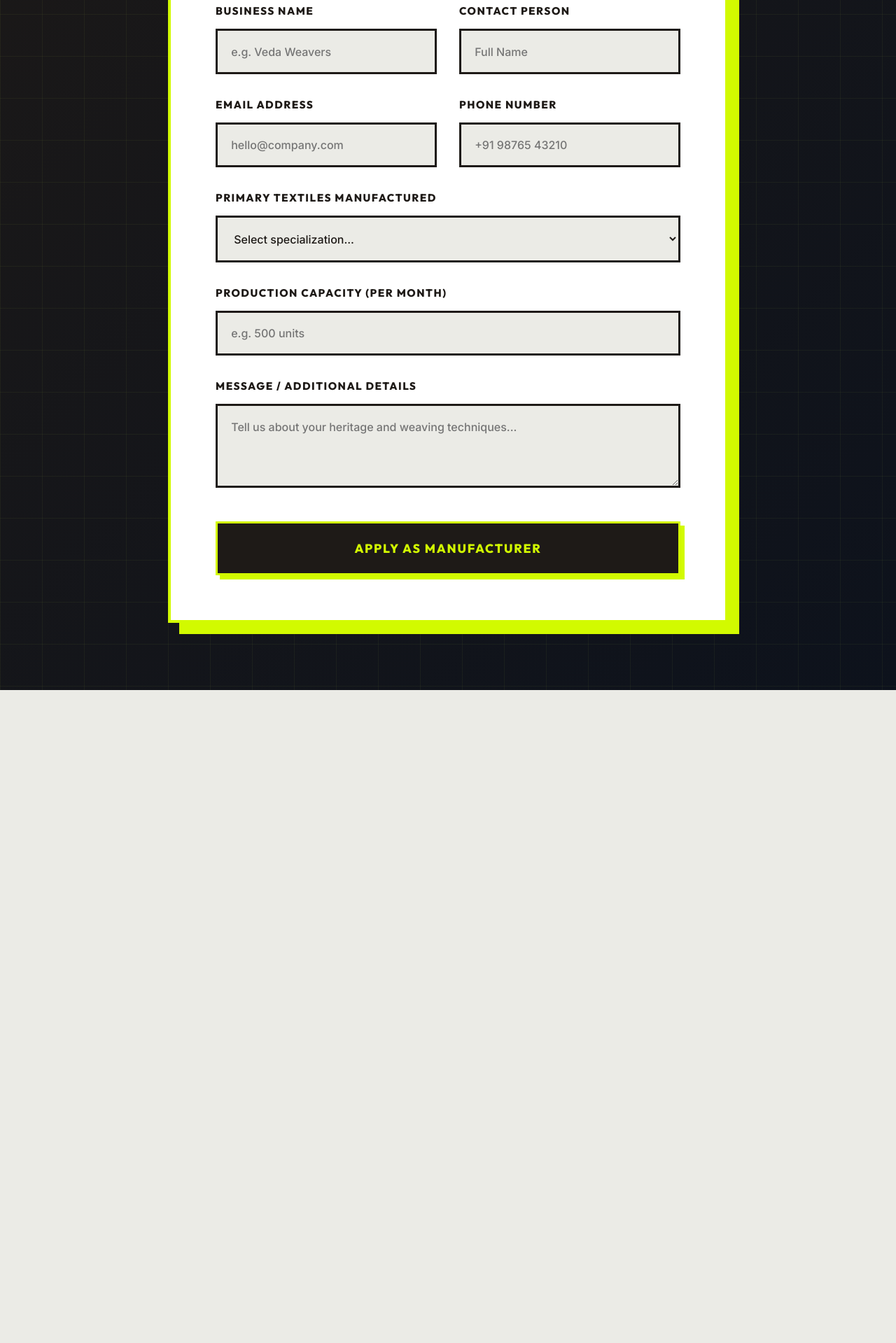
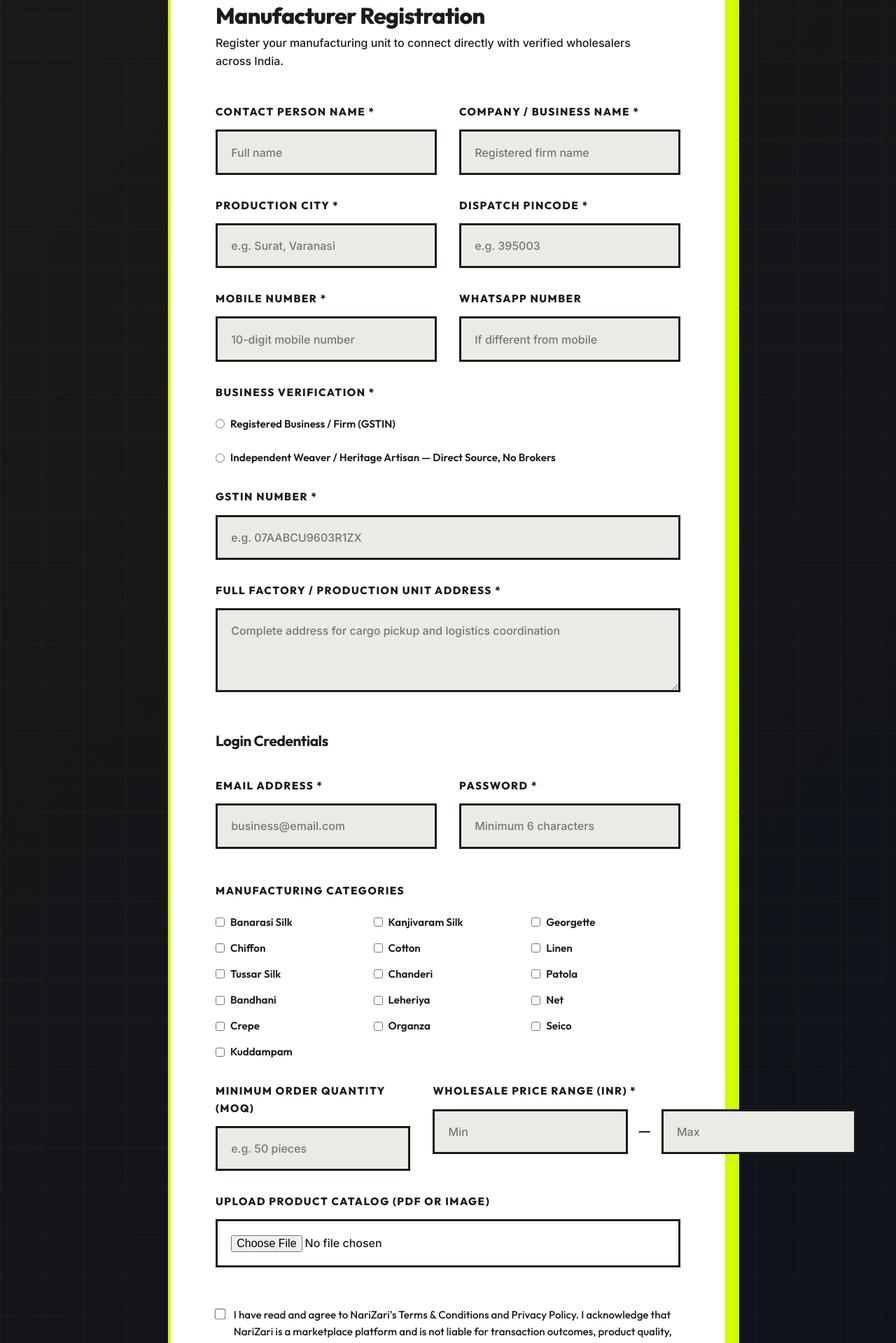
Before and after one commit to nihalkumar5/narizari_new, a Next.js app: page /join in a window 1280 px wide. Shown: the part 700-2619 px from the top of the page at 70% size. Before the commit the page ends 1686 px from the top, so only its background shows below. Built offline with nearby package versions, Linux system fonts and the light colour scheme; a web font is replaced by a local one.

Commit message:
Update Manufacturer registration form with comprehensive fields

```diff
--- a/src/app/join/page.js
+++ b/src/app/join/page.js
@@ -52,50 +52,120 @@ function JoinForm() {
 
           {type === 'manufacturer' ? (
             <form key="manufacturer-form" className="join-form-content" onSubmit={(e) => e.preventDefault()}>
+              <div style={{ marginBottom: '1rem' }}>
+                <h2 style={{ fontSize: '2rem', fontFamily: 'var(--font-heading)', color: 'var(--color-navy)', marginBottom: '0.5rem' }}>Manufacturer Registration</h2>
+                <p style={{ color: 'var(--color-slate)', fontWeight: '500' }}>Register your manufacturing unit to connect directly with verified wholesalers across India.</p>
+              </div>
+
               <div className="join-row">
                 <div className="join-input-group">
-                  <label>Business Name</label>
-                  <input type="text" placeholder="e.g. Veda Weavers" required />
+                  <label>Contact Person Name *</label>
+                  <input type="text" placeholder="Full name" required />
                 </div>
                 <div className="join-input-group">
-                  <label>Contact Person</label>
-                  <input type="text" placeholder="Full Name" required />
+                  <label>Company / Business Name *</label>
+                  <input type="text" placeholder="Registered firm name" required />
                 </div>
               </div>
 
               <div className="join-row">
                 <div className="join-input-group">
-                  <label>Email Address</label>
-                  <input type="email" placeholder="hello@company.com" required />
+                  <label>Production City *</label>
+                  <input type="text" placeholder="e.g. Surat, Varanasi" required />
                 </div>
                 <div className="join-input-group">
-                  <label>Phone Number</label>
-                  <input type="tel" placeholder="+91 98765 43210" required />
+                  <label>Dispatch Pincode *</label>
+                  <input type="text" placeholder="e.g. 395003" required />
+                </div>
+              </div>
+
+              <div className="join-row">
+                <div className="join-input-group">
+                  <label>Mobile Number *</label>
+                  <input type="tel" placeholder="10-digit mobile number" required />
+                </div>
+                <div className="join-input-group">
+                  <label>WhatsApp Number</label>
+                  <input type="tel" placeholder="If different from mobile" />
                 </div>
               </div>
 
               <div className="join-input-group">
-                <label>Primary Textiles Manufactured</label>
-                <select required defaultValue="">
-                  <option value="" disabled>Select specialization...</option>
-                  <option value="katan">Katan Silk</option>
-                  <option value="banarasi">Banarasi Brocade</option>
-                  <option value="chanderi">Chanderi</option>
-                  <option value="other">Other Heritage Textiles</option>
-                </select>
+                <label>Business Verification *</label>
+                <div style={{ display: 'flex', gap: '1.5rem', flexWrap: 'wrap', marginTop: '0.5rem' }}>
+                  <label style={{ display: 'flex', alignItems: 'center', gap: '0.5rem', fontWeight: '600', textTransform: 'none', letterSpacing: 'normal', color: 'var(--color-navy)' }}>
+                    <input type="radio" name="business_verification" value="registered" required style={{ width: 'auto', padding: '0' }} />
+                    Registered Business / Firm (GSTIN)
+                  </label>
+                  <label style={{ display: 'flex', alignItems: 'center', gap: '0.5rem', fontWeight: '600', textTransform: 'none', letterSpacing: 'normal', color: 'var(--color-navy)' }}>
+                    <input type="radio" name="business_verification" value="independent" required style={{ width: 'auto', padding: '0' }} />
+                    Independent Weaver / Heritage Artisan — Direct Source, No Brokers
+                  </label>
+                </div>
               </div>
 
               <div className="join-input-group">
-                <label>Production Capacity (per month)</label>
-                <input type="text" placeholder="e.g. 500 units" required />
+                <label>GSTIN Number *</label>
+                <input type="text" placeholder="e.g. 07AABCU9603R1ZX" required />
               </div>
 
               <div className="join-input-group">
-                <label>Message / Additional Details</label>
-                <textarea placeholder="Tell us about your heritage and weaving techniques..."></textarea>
+                <label>Full Factory / Production Unit Address *</label>
+                <textarea placeholder="Complete address for cargo pickup and logistics coordination" required></textarea>
               </div>
 
-              <button type="submit" className="join-submit-btn">Apply as Manufacturer</button>
+              <h3 style={{ marginTop: '1.5rem', marginBottom: '0.5rem', fontSize: '1.3rem', fontFamily: 'var(--font-heading)', color: 'var(--color-navy)' }}>Login Credentials</h3>
+
+              <div className="join-row">
+                <div className="join-input-group">
+                  <label>Email Address *</label>
+                  <input type="email" placeholder="business@email.com" required />
+                </div>
+                <div className="join-input-group">
+                  <label>Password *</label>
+                  <input type="password" placeholder="Minimum 6 characters" required minLength="6" />
+                </div>
+              </div>
+
+              <div className="join-input-group" style={{ marginTop: '1rem' }}>
+                <label>Manufacturing Categories</label>
+                <div style={{ display: 'grid', gridTemplateColumns: 'repeat(auto-fill, minmax(160px, 1fr))', gap: '0.8rem', marginTop: '0.5rem' }}>
+                  {['Banarasi Silk', 'Kanjivaram Silk', 'Georgette', 'Chiffon', 'Cotton', 'Linen', 'Tussar Silk', 'Chanderi', 'Patola', 'Bandhani', 'Leheriya', 'Net', 'Crepe', 'Organza', 'Seico', 'Kuddampam'].map(cat => (
+                    <label key={cat} style={{ display: 'flex', alignItems: 'center', gap: '0.5rem', fontWeight: '600', textTransform: 'none', letterSpacing: 'normal', fontSize: '0.95rem', color: 'var(--color-navy)' }}>
+                      <input type="checkbox" value={cat} style={{ width: 'auto', padding: '0' }} /> {cat}
+                    </label>
+                  ))}
+                </div>
+              </div>
+
+              <div className="join-row">
+                <div className="join-input-group">
+                  <label>Minimum Order Quantity (MOQ)</label>
+                  <input type="text" placeholder="e.g. 50 pieces" />
+                </div>
+                <div className="join-input-group">
+                  <label>Wholesale Price Range (INR) *</label>
+                  <div style={{ display: 'flex', gap: '1rem', alignItems: 'center' }}>
+                    <input type="number" placeholder="Min" required style={{ flex: 1 }} />
+                    <span style={{ color: 'var(--color-navy)', fontWeight: '800' }}>—</span>
+                    <input type="number" placeholder="Max" required style={{ flex: 1 }} />
+                  </div>
+                </div>
+              </div>
+
+              <div className="join-input-group">
+                <label>Upload Product Catalog (PDF or Image)</label>
+                <input type="file" accept=".pdf,image/*" style={{ background: 'var(--color-white)' }} />
+              </div>
+
+              <div className="join-input-group" style={{ marginTop: '1.5rem', marginBottom: '1rem' }}>
+                <label style={{ display: 'flex', alignItems: 'flex-start', gap: '0.8rem', fontWeight: '500', textTransform: 'none', letterSpacing: 'normal', fontSize: '0.95rem', color: 'var(--color-navy)', cursor: 'pointer' }}>
+                  <input type="checkbox" required style={{ width: 'auto', marginTop: '0.25rem', transform: 'scale(1.2)' }} />
+                  <span>I have read and agree to NariZari's Terms & Conditions and Privacy Policy. I acknowledge that NariZari is a marketplace platform and is not liable for transaction outcomes, product quality, or disputes between manufacturers and wholesalers.</span>
+                </label>
+              </div>
+
+              <button type="submit" className="join-submit-btn">Register Manufacturing Unit</button>
             </form>
           ) : (
             <form key="retailer-form" className="join-form-content" onSubmit={(e) => e.preventDefault()}>
```
